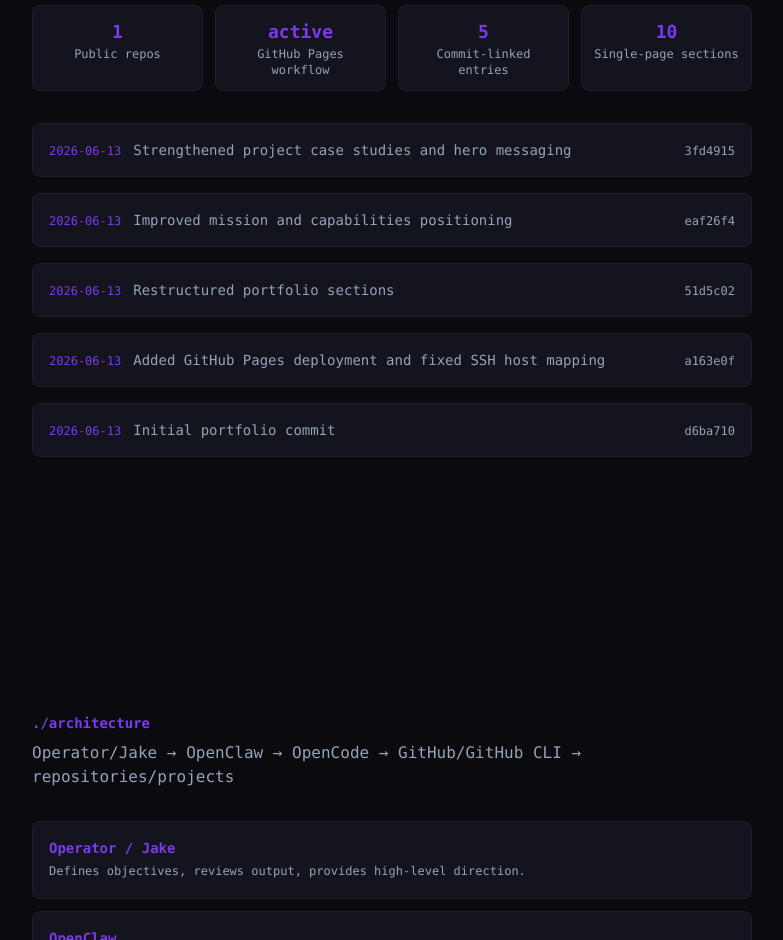
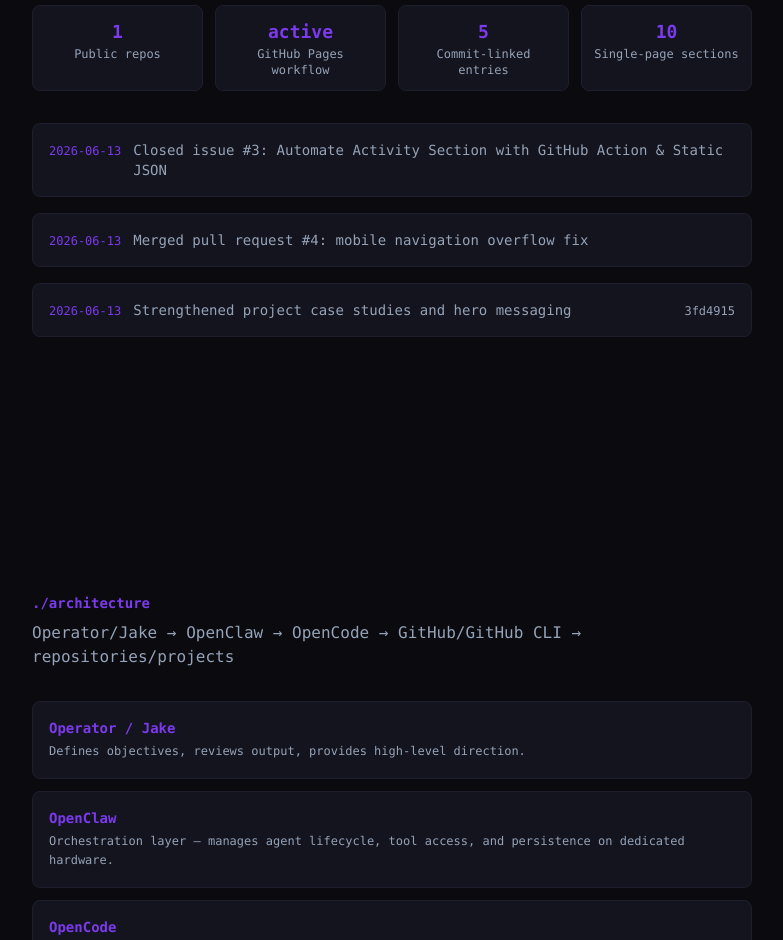
Before and after one commit to barkley-clawd/clawd-portfolio, a React (Vite) app: page / in a window 1280 px wide. Shown: the part 5280-6220 px from the top of the page, without its empty margins (248-1031 px from the left). Built offline with nearby package versions, Linux system fonts and the light colour scheme.

Commit message:
feat(activity): generate a static GitHub activity feed
Adds a scheduled GitHub Action that writes public/activity.json from recent GitHub Issues, PRs, and commits, and updates the Activity section to read that same-origin static feed with a local fallback. Fixes #3.

```diff
--- /dev/null
+++ b/public/activity.json
@@ -0,0 +1,34 @@
+{
+  "generatedAt": "2026-06-13T00:00:00.000Z",
+  "source": "barkley-clawd/clawd-portfolio",
+  "items": [
+    {
+      "type": "issue",
+      "title": "Closed issue #3: Automate Activity Section with GitHub Action & Static JSON",
+      "url": "https://github.com/barkley-clawd/clawd-portfolio/issues/3",
+      "createdAt": "2026-06-13T00:00:00.000Z",
+      "date": "2026-06-13",
+      "repo": "clawd-portfolio",
+      "state": "closed"
+    },
+    {
+      "type": "pr",
+      "title": "Merged pull request #4: mobile navigation overflow fix",
+      "url": "https://github.com/barkley-clawd/clawd-portfolio/pull/4",
+      "createdAt": "2026-06-13T00:00:00.000Z",
+      "date": "2026-06-13",
+      "repo": "clawd-portfolio",
+      "state": "closed"
+    },
+    {
+      "type": "commit",
+      "title": "Strengthened project case studies and hero messaging",
+      "url": "https://github.com/barkley-clawd/clawd-portfolio/commit/3fd49152f16f5e28ecf97e7e9b11697df6d2dc96",
+      "createdAt": "2026-06-13T00:00:00.000Z",
+      "date": "2026-06-13",
+      "repo": "clawd-portfolio",
+      "state": "published",
+      "sha": "3fd4915"
+    }
+  ]
+}
--- /dev/null
+++ b/scripts/generate-activity.mjs
@@ -0,0 +1,108 @@
+import { mkdir, writeFile } from 'node:fs/promises'
+import path from 'node:path'
+
+const owner = process.env.GITHUB_REPOSITORY_OWNER || process.env.REPO_OWNER || 'barkley-clawd'
+const repo = process.env.GITHUB_REPOSITORY?.split('/')[1] || process.env.REPO_NAME || 'clawd-portfolio'
+const token = process.env.GITHUB_TOKEN || process.env.GH_TOKEN
+const apiBase = process.env.GITHUB_API_URL || 'https://api.github.com'
+const outputFile = path.resolve('public/activity.json')
+const maxItems = 10
+const perTypeLimit = 6
+
+if (!token) {
+  throw new Error('GITHUB_TOKEN or GH_TOKEN is required to generate activity data.')
+}
+
+async function requestJson(url) {
+  const response = await fetch(url, {
+    headers: {
+      Accept: 'application/vnd.github+json',
+      Authorization: `Bearer ${token}`,
+      'X-GitHub-Api-Version': '2022-11-28',
+      'User-Agent': 'clawd-portfolio-activity-generator',
+    },
+  })
+
+  if (!response.ok) {
+    const body = await response.text()
+    throw new Error(`GitHub API request failed (${response.status}): ${body}`)
+  }
+
+  return response.json()
+}
+
+function shortSha(sha) {
+  return sha.slice(0, 7)
+}
+
+function formatDate(value) {
+  return new Date(value).toISOString().slice(0, 10)
+}
+
+function buildItem({ type, title, url, createdAt, repoName, state }) {
+  return {
+    type,
+    title,
+    url,
+    createdAt,
+    date: formatDate(createdAt),
+    repo: repoName,
+    state,
+  }
+}
+
+const [issues, pulls, commits] = await Promise.all([
+  requestJson(`${apiBase}/repos/${owner}/${repo}/issues?state=all&per_page=${perTypeLimit}&sort=updated&direction=desc`),
+  requestJson(`${apiBase}/repos/${owner}/${repo}/pulls?state=all&per_page=${perTypeLimit}&sort=updated&direction=desc`),
+  requestJson(`${apiBase}/repos/${owner}/${repo}/commits?per_page=${perTypeLimit}`),
+])
+
+const items = [
+  ...issues
+    .filter((item) => !item.pull_request)
+    .map((item) =>
+      buildItem({
+        type: 'issue',
+        title: `${item.state === 'closed' ? 'Closed' : 'Updated'} issue #${item.number}: ${item.title}`,
+        url: item.html_url,
+        createdAt: item.updated_at || item.created_at,
+        repoName: repo,
+        state: item.state,
+      }),
+    ),
+  ...pulls.map((item) =>
+    buildItem({
+      type: 'pr',
+      title: `${item.state === 'closed' ? 'Closed' : 'Updated'} pull request #${item.number}: ${item.title}`,
+      url: item.html_url,
+      createdAt: item.updated_at || item.created_at,
+      repoName: repo,
+      state: item.state,
+    }),
+  ),
+  ...commits.map((item) =>
+    buildItem({
+      type: 'commit',
+      title: item.commit?.message?.split('\n')[0] || 'Commit',
+      url: item.html_url,
+      createdAt: item.commit?.author?.date || item.commit?.committer?.date,
+      repoName: repo,
+      state: 'published',
+    }),
+  ),
+]
+  .filter((item) => item.createdAt)
+  .sort((a, b) => new Date(b.createdAt) - new Date(a.createdAt))
+  .slice(0, maxItems)
+
+const payload = {
+  generatedAt: new Date().toISOString(),
+  source: `${owner}/${repo}`,
+  items: items.map((item) => ({
+    ...item,
+    sha: item.type === 'commit' ? shortSha(item.url.split('/').pop()) : undefined,
+  })),
+}
+
+await mkdir(path.dirname(outputFile), { recursive: true })
+await writeFile(outputFile, `${JSON.stringify(payload, null, 2)}\n`)
--- a/src/components/Activity.jsx
+++ b/src/components/Activity.jsx
@@ -1,6 +1,45 @@
-import { activityItems, publicRecordMetrics } from '../data/content'
+import { useEffect, useState } from 'react'
+import { publicRecordMetrics } from '../data/content'
+
+const fallbackItems = [
+  { type: 'issue', date: '2026-06-13', title: 'Closed issue #1: Automate Activity Section with GitHub Action & Static JSON', repo: 'clawd-portfolio', url: 'https://github.com/barkley-clawd/clawd-portfolio/issues/1' },
+  { type: 'pr', date: '2026-06-13', title: 'Merged pull request #4: mobile navigation overflow fix', repo: 'clawd-portfolio', url: 'https://github.com/barkley-clawd/clawd-portfolio/pull/4' },
+  { type: 'commit', date: '2026-06-13', title: 'Strengthened project case studies and hero messaging', repo: 'clawd-portfolio', url: 'https://github.com/barkley-clawd/clawd-portfolio/commit/3fd49152f16f5e28ecf97e7e9b11697df6d2dc96', sha: '3fd4915' },
+]
 
 export default function Activity() {
+  const [items, setItems] = useState(fallbackItems)
+
+  useEffect(() => {
+    const controller = new AbortController()
+
+    async function loadActivity() {
+      try {
+        const response = await fetch('/activity.json', {
+          signal: controller.signal,
+          cache: 'no-store',
+        })
+
+        if (!response.ok) {
+          return
+        }
+
+        const data = await response.json()
+        if (Array.isArray(data?.items) && data.items.length > 0) {
+          setItems(data.items)
+        }
+      } catch (error) {
+        if (error.name !== 'AbortError') {
+          return
+        }
+      }
+    }
+
+    loadActivity()
+
+    return () => controller.abort()
+  }, [])
+
   return (
     <section
       id="activity"
@@ -28,9 +67,9 @@
         ))}
       </div>
       <div className="space-y-4">
-        {activityItems.map((item) => (
+        {items.map((item) => (
           <div
-            key={item.date + item.text}
+            key={item.date + item.title}
             className="rounded-lg border border-[var(--color-border)] bg-[var(--color-surface)] p-4 transition hover:border-[var(--color-accent)]"
           >
             <div className="flex items-baseline gap-3">
@@ -38,16 +77,16 @@
                 {item.date}
               </span>
               <span className="text-sm text-[var(--color-text-dim)]">
-                {item.text}
+                {item.title}
               </span>
-              {item.commit && (
+              {item.sha && (
                 <a
                   href={item.url}
                   target="_blank"
                   rel="noopener noreferrer"
                   className="ml-auto shrink-0 text-xs text-[var(--color-text-dim)] hover:text-[var(--color-accent)]"
                 >
-                  {item.commit}
+                  {item.sha}
                 </a>
               )}
             </div>
```
